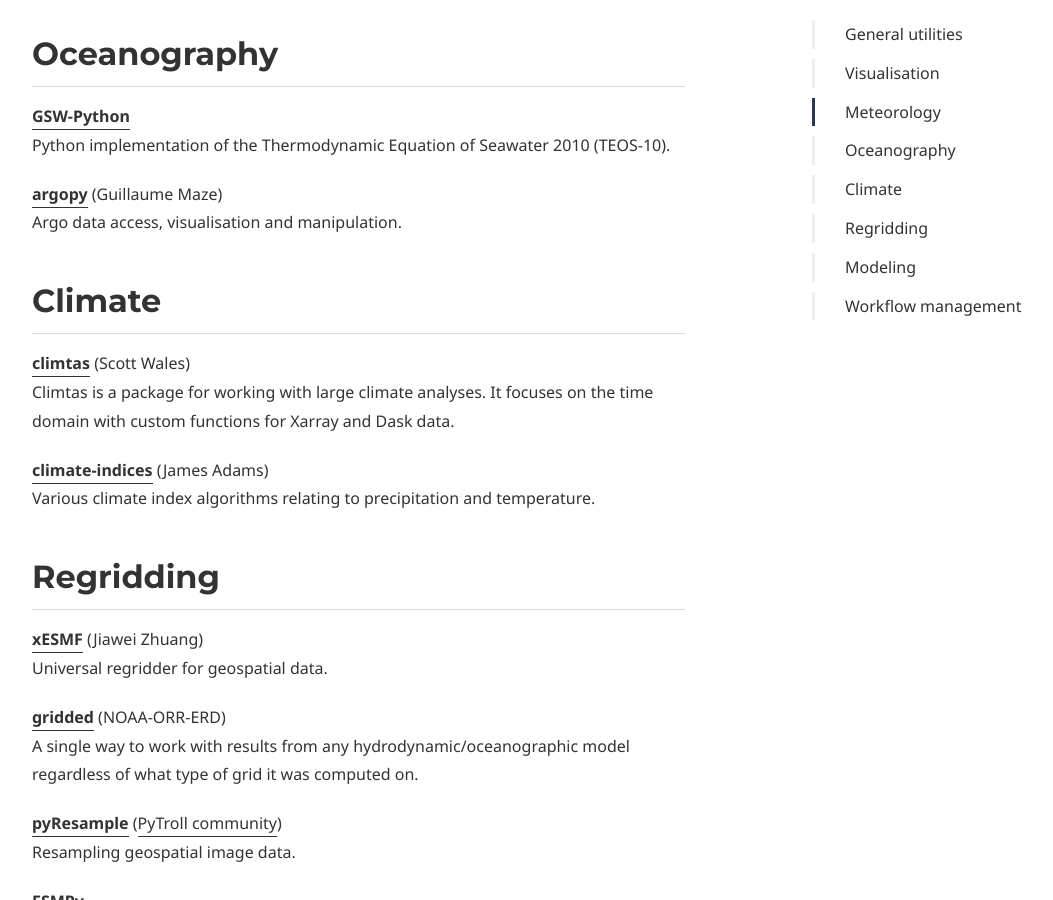
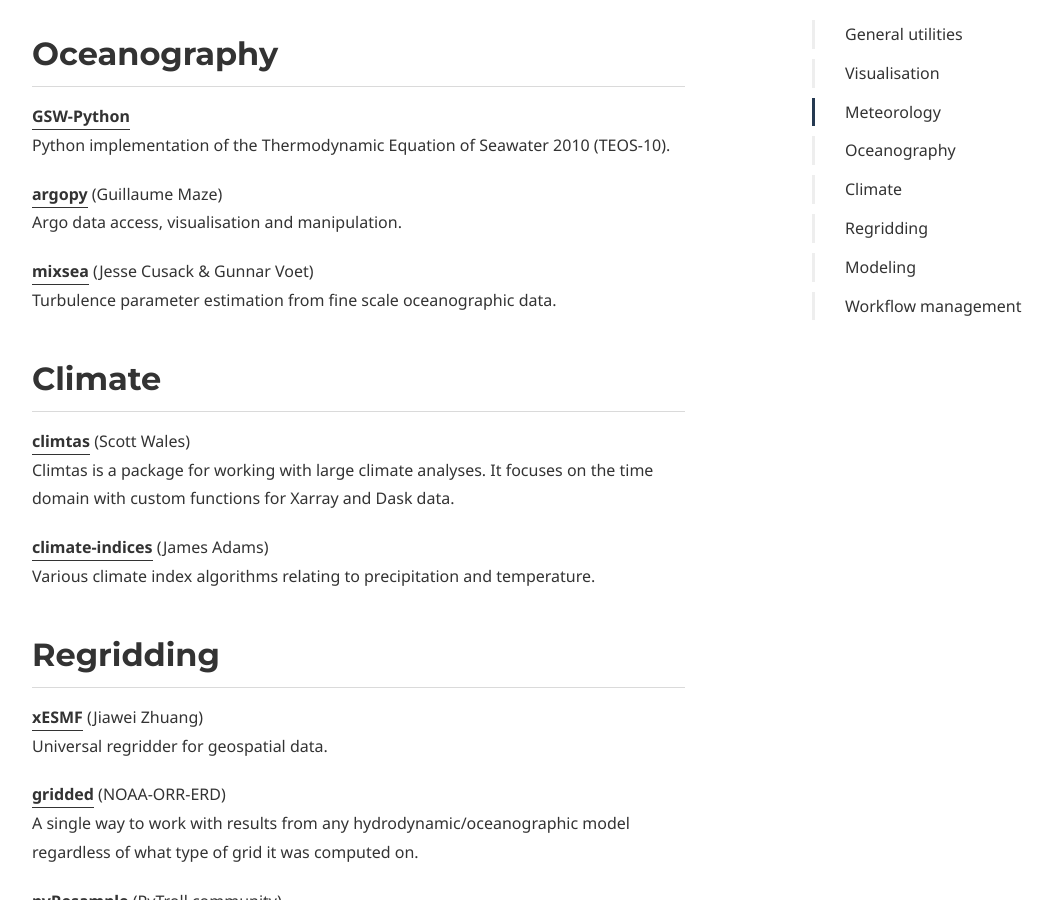
Before and after one commit to PyAOS/pyaos.github.io, a Jekyll site: the page built from packages.md, in a window 1280 px wide and 900 px high, scrolled down 2505 px. Shown: the whole window, without its empty margins (38-1091 px from the left). Built offline with Jekyll 4.4.1, drawn with Linux system fonts in a browser that asks for light colours; some web fonts are replaced.

Commit message:
Added mixsea to package index

```diff
--- a/packages.md
+++ b/packages.md
@@ -96,6 +96,9 @@
 **[argopy](https://github.com/euroargodev/argopy)** (Guillaume Maze)
 Argo data access, visualisation and manipulation.
 
+**[mixsea](https://mixsea.readthedocs.io/en/latest/)** (Jesse Cusack & Gunnar Voet)
+Turbulence parameter estimation from fine scale oceanographic data.
+
 ## Climate
 
 **[climtas](https://climtas.readthedocs.io/en/latest/)** (Scott Wales)
```
